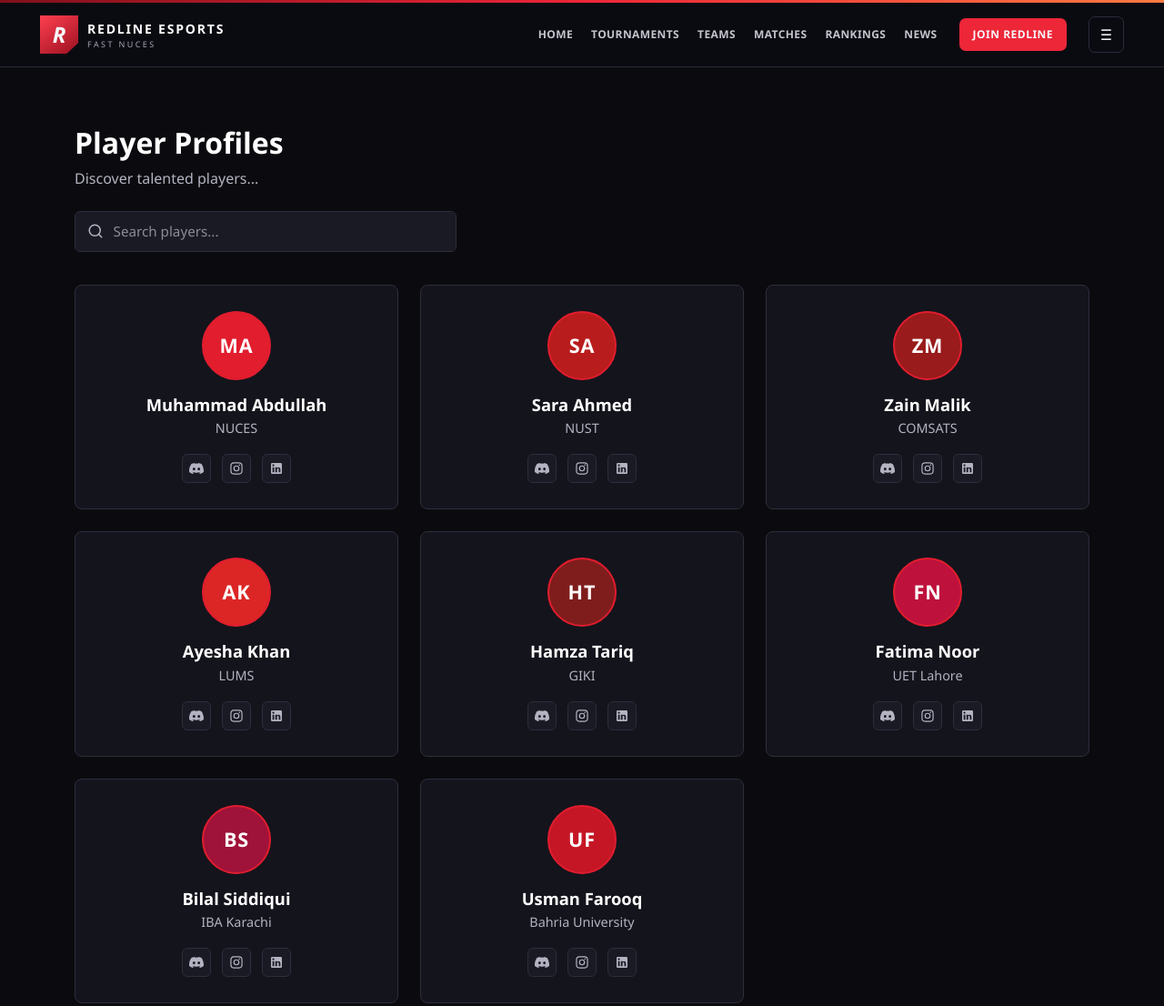
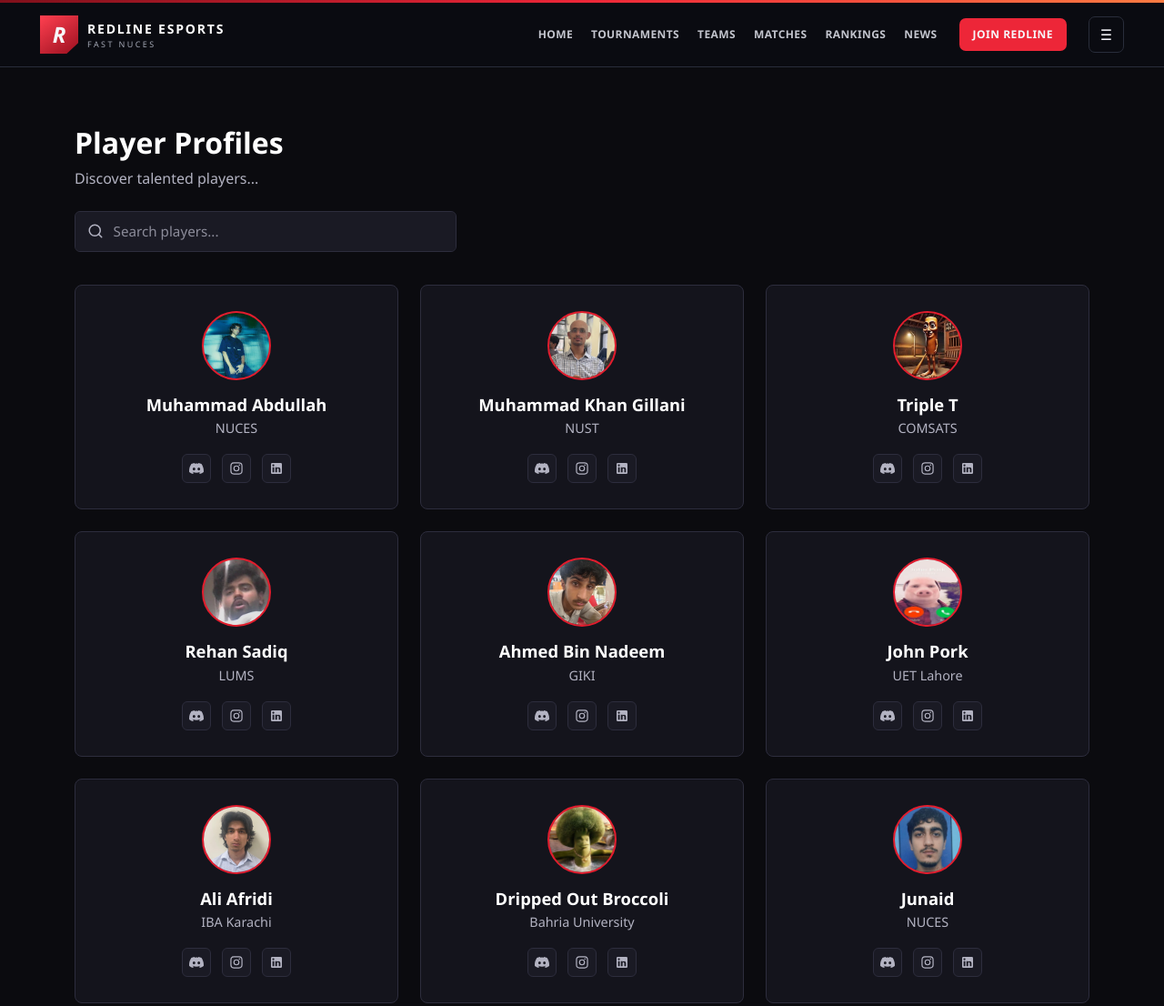
Before and after one commit to fatima-gohar/SE-C_Group08_Redline-Esports-FAST-NUCES, a plain HTML site: page pages/players.html in a window 1280 px wide. Shown: the top 1106 px of the page at 91% size. Drawn offline with nearby package versions, Linux system fonts and the light colour scheme.

Commit message:
Added player profile photos and updated sample players

```diff
--- a/css/players.css
+++ b/css/players.css
@@ -115,6 +115,14 @@
     font-weight: 700;
     letter-spacing: 0.04em;
     margin-bottom: 1rem;
+    overflow: hidden;
+}
+
+.player-avatar-img {
+    width: 100%;
+    height: 100%;
+    object-fit: cover;
+    display: block;
 }
 
 .player-name {
--- a/js/players.js
+++ b/js/players.js
@@ -4,15 +4,18 @@ const SOCIAL_URLS = {
     LinkedIn: "https://www.linkedin.com"
 };
 
+const AVATAR_BASE_PATH = "../images/i263252_players/";
+
 const PLAYERS = [
-    { name: "Muhammad Abdullah", university: "NUCES", avatarColor: "#e11d2e" },
-    { name: "Sara Ahmed", university: "NUST", avatarColor: "#b91c1c" },
-    { name: "Zain Malik", university: "COMSATS", avatarColor: "#991b1b" },
-    { name: "Ayesha Khan", university: "LUMS", avatarColor: "#dc2626" },
-    { name: "Hamza Tariq", university: "GIKI", avatarColor: "#7f1d1d" },
-    { name: "Fatima Noor", university: "UET Lahore", avatarColor: "#be123c" },
-    { name: "Bilal Siddiqui", university: "IBA Karachi", avatarColor: "#9f1239" },
-    { name: "Usman Farooq", university: "Bahria University", avatarColor: "#c51626" }
+    { name: "Muhammad Abdullah", university: "NUCES", photo: "muhammad-abdullah.jpg", avatarColor: "#e11d2e" },
+    { name: "Muhammad Khan Gillani", university: "NUST", photo: "muhammad-khan-gillani.jpg", avatarColor: "#b91c1c" },
+    { name: "Triple T", university: "COMSATS", photo: "triple-t.jpg", avatarColor: "#991b1b" },
+    { name: "Rehan Sadiq", university: "LUMS", photo: "rehan-sadiq.jpg", avatarColor: "#dc2626" },
+    { name: "Ahmed Bin Nadeem", university: "GIKI", photo: "ahmed-bin-nadeem.jpg", avatarColor: "#7f1d1d" },
+    { name: "John Pork", university: "UET Lahore", photo: "john-pork.jpg", avatarColor: "#be123c" },
+    { name: "Ali Afridi", university: "IBA Karachi", photo: "ali-afridi.jpg", avatarColor: "#9f1239" },
+    { name: "Dripped Out Broccoli", university: "Bahria University", photo: "dripped-out-broccoli.jpg", avatarColor: "#c51626" },
+    { name: "Junaid", university: "NUCES", photo: "junaid.jpg", avatarColor: "#e11d2e" }
 ];
 
 // Extract up to two uppercase initials from a player's full name.
@@ -78,7 +81,25 @@ function createPlayerCard(player) {
     const avatar = document.createElement("div");
     avatar.className = "player-avatar";
     avatar.style.backgroundColor = player.avatarColor;
-    avatar.textContent = getInitials(player.name);
+
+    if (player.photo) {
+        const img = document.createElement("img");
+        img.src = AVATAR_BASE_PATH + player.photo;
+        img.alt = "Profile photo of " + player.name;
+        img.width = 76;
+        img.height = 76;
+        img.loading = "lazy";
+        img.className = "player-avatar-img";
+
+        // Fall back to the player's initials if the photo fails to load.
+        img.onerror = function () {
+            avatar.textContent = getInitials(player.name);
+        };
+
+        avatar.appendChild(img);
+    } else {
+        avatar.textContent = getInitials(player.name);
+    }
 
     const nameEl = document.createElement("h2");
     nameEl.className = "player-name";
```
Also changed, not shown: images/i263252_players/ahmed-bin-nadeem.jpg (added), images/i263252_players/ali-afridi.jpg (added), images/i263252_players/dripped-out-broccoli.jpg (added), images/i263252_players/john-pork.jpg (added), images/i263252_players/junaid.jpg (added), images/i263252_players/muhammad-abdullah.jpg (added), images/i263252_players/muhammad-khan-gillani.jpg (added), images/i263252_players/rehan-sadiq.jpg (added), images/i263252_players/triple-t.jpg (added).
